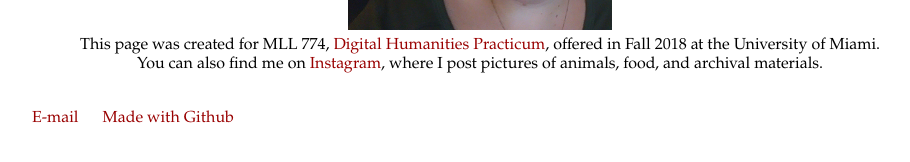
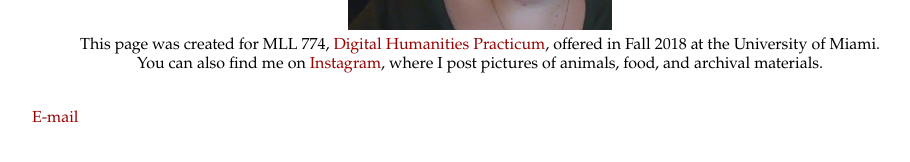
Before and after one commit to pastfutures/pastfutures.github.io, a Jekyll site: the page built from index.html, in a window 1280 px wide. Shown: the part 421-583 px from the top of the page, without its empty margins (160-1070 px from the left). Built offline with Jekyll 4.4.1, drawn with Linux system fonts in a browser that asks for light colours.

Commit message:
Update default.html

```diff
--- a/_layouts/default.html
+++ b/_layouts/default.html
@@ -22,8 +22,7 @@
 			</div><!-- /.container -->
 			<footer>
 	    		<ul>
-	        		<li><a href="mailto:anh96@miami.edu">E-mail</a></li>
-	        		<li><a href="https://github.com/">Made with Github</a></li>
+				<li><a href="mailto:anh96@miami.edu">E-mail</a></li>
 				</ul>
 			</footer>
 		</body>
```
